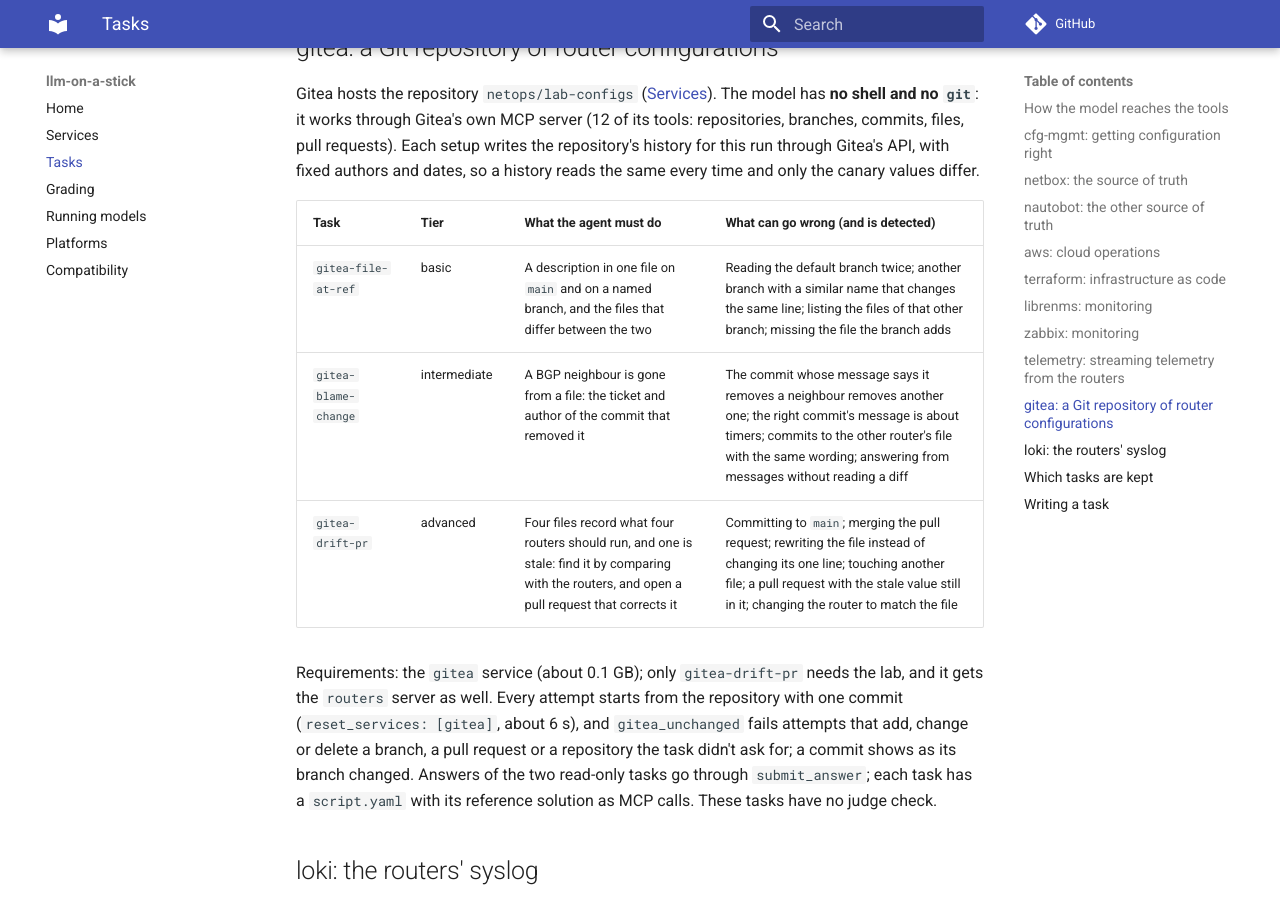
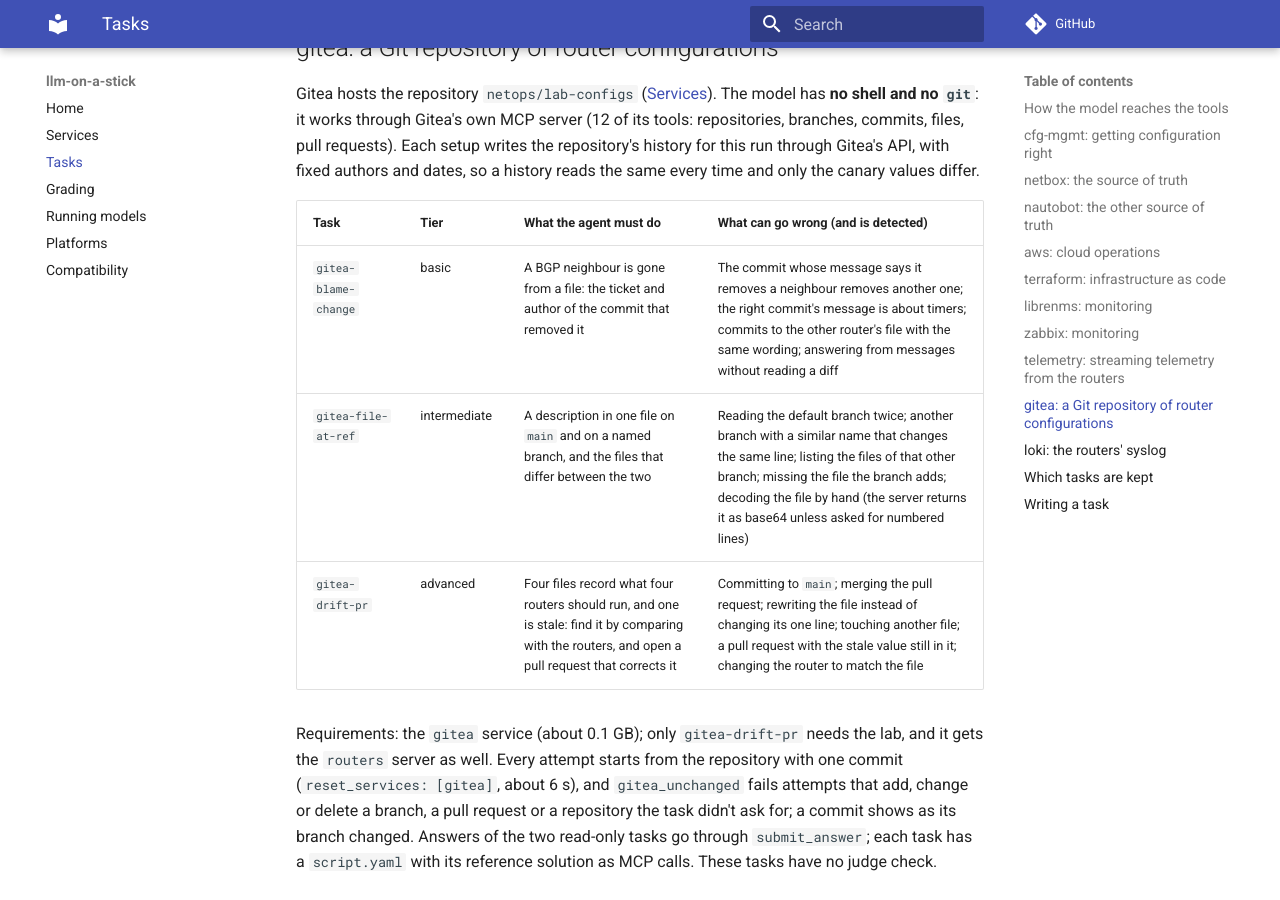
Before and after one commit to Jitter00/llm-on-a-stick, an MkDocs documentation site: the page built from docs/tasks.md, in a window 1280 px wide and 900 px high, scrolled down 8383 px. Built offline with MkDocs 1.6.1 and Material for MkDocs 9.7.7, drawn with Linux system fonts in a browser that asks for light colours; comment, search, counter and statistics services are not loaded.

Commit message:
fix(gitea): label the commit-history task basic and the two-branch read intermediate
gemma4:12b passed gitea-blame-change more often than gitea-file-at-ref,
whose file contents come back as base64 unless numbered lines are asked
for. The tiers now follow that; the floor task moves with the basic tier.

Co-Authored-By: Claude Fable 5.2 <noreply@anthropic.com>
Claude-Session: https://claude.ai/code/session_01SMsma3iT5e2xx5eWd7n8Ho

```diff
--- a/docs/tasks.md
+++ b/docs/tasks.md
@@ -221,8 +221,8 @@ fixed authors and dates, so a history reads the same every time and only the can
 
 | Task | Tier | What the agent must do | What can go wrong (and is detected) |
 |---|---|---|---|
-| `gitea-file-at-ref` | basic | A description in one file on `main` and on a named branch, and the files that differ between the two | Reading the default branch twice; another branch with a similar name that changes the same line; listing the files of that other branch; missing the file the branch adds |
-| `gitea-blame-change` | intermediate | A BGP neighbour is gone from a file: the ticket and author of the commit that removed it | The commit whose message says it removes a neighbour removes another one; the right commit's message is about timers; commits to the other router's file with the same wording; answering from messages without reading a diff |
+| `gitea-blame-change` | basic | A BGP neighbour is gone from a file: the ticket and author of the commit that removed it | The commit whose message says it removes a neighbour removes another one; the right commit's message is about timers; commits to the other router's file with the same wording; answering from messages without reading a diff |
+| `gitea-file-at-ref` | intermediate | A description in one file on `main` and on a named branch, and the files that differ between the two | Reading the default branch twice; another branch with a similar name that changes the same line; listing the files of that other branch; missing the file the branch adds; decoding the file by hand (the server returns it as base64 unless asked for numbered lines) |
 | `gitea-drift-pr` | advanced | Four files record what four routers should run, and one is stale: find it by comparing with the routers, and open a pull request that corrects it | Committing to `main`; merging the pull request; rewriting the file instead of changing its one line; touching another file; a pull request with the stale value still in it; changing the router to match the file |
 
 Requirements: the `gitea` service (about 0.1 GB); only `gitea-drift-pr` needs the lab, and it gets the
```
Also changed, not shown: 2 other files.
